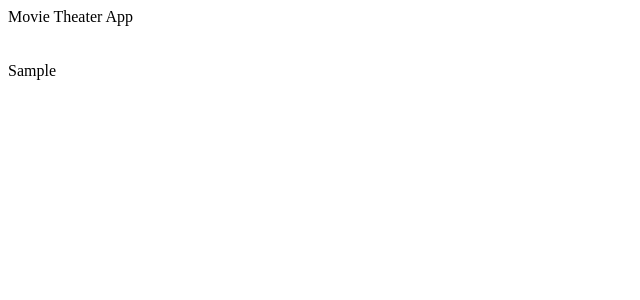
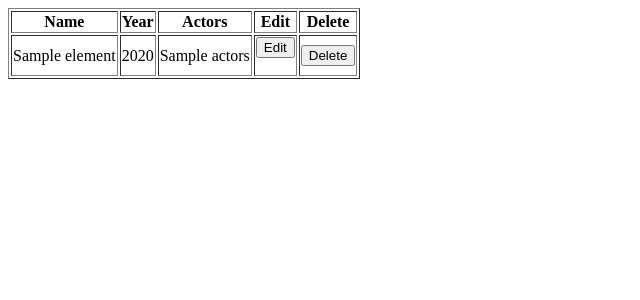
Before and after one commit to BushraRahman/django-project, a Django app: template movie_theater/movies/templates/movies/cookies.html in a window 1280 px wide. Shown: the top 300 px of the page, without its empty margins (0-640 px from the left). Run offline with Django 4.2, Linux system fonts and the light colour scheme; the template is opened without the code that fills it: most values are stand-ins (such as "Sample title", 1, 10 or a date in 2020).

Commit message:
added nonfunctional buttons

```diff
--- a/movie_theater/movie_theater/urls.py
+++ b/movie_theater/movie_theater/urls.py
@@ -20,5 +20,5 @@ from django.conf.urls import include
 
 urlpatterns = [
     path('admin/', admin.site.urls),
-    path('', include("movies.urls"), name="movies"),
+    path('movies', include("movies.urls"), name="movies"),
 ]
--- a/movie_theater/movies/templates/movies/cookies.html
+++ b/movie_theater/movies/templates/movies/cookies.html
@@ -1,4 +1,25 @@
-{% extends "core/base.html" %}
-{% block content %}
-    {{ movie_list }}
-{% endblock content %}
+<table border=1>
+	<tr>
+		<th>Name</th>
+		<th>Year</th>
+		<th>Actors</th>
+		<th>Edit</th>
+		<th>Delete</th>
+	</tr>
+	{% for key, element in movie_list.items %}
+	<tr>
+		<td>{{ element.name }}</td>
+		<td>{{ element.year }}</td>
+		<td>{{ element.actors }}</td>
+		<td>
+			<form action="#" method="post">
+  		{% csrf_token %}
+  	 <input type="submit" class="btn" value="Edit" name="edit {{ key }}">  </td>
+		<td>
+			<form action="#" method="post">
+  		{% csrf_token %}
+  	 <input type="submit" class="btn" value="Delete" name="delete {{ key }}">
+		</td>
+	</tr>
+	{% endfor %}
+</table>
--- a/movie_theater/movies/templates/movies/form.html
+++ b/movie_theater/movies/templates/movies/form.html
@@ -1,4 +1,3 @@
-{% extends "/core/base.html" %}
 <!--so create a html page with url view so you can view the data-->
 <form action="" method="post">
     {% csrf_token %}
--- a/movie_theater/movies/urls.py
+++ b/movie_theater/movies/urls.py
@@ -3,6 +3,6 @@ from django.urls import path
 from . import views
 
 urlpatterns = [
-    path('', views.list, name="list"),
-    path("form", views.create, name="index"),
+    path('/list', views.list, name="list"),
+    path("/form", views.create),
 ]
--- a/movie_theater/movies/views.py
+++ b/movie_theater/movies/views.py
@@ -9,10 +9,10 @@ def list(request):
     movie_list = {}
     response = render(request, "movies/cookies.html")
     if 'movie_list' in movie_cookies:
-        return render(request, "movies/cookies.html", context={'movie_list': request.COOKIES['movie_list']})
+        return render(request, "movies/cookies.html", context={'movie_list': json.loads(request.COOKIES['movie_list']), 'maxID': maxID(json.loads(request.COOKIES['movie_list']))-1})
     else:
         response.set_cookie(key="movie_list", value=movie_list)
-        return render(request, "movies/cookies.html", context={'movie_list': movie_list})
+        return render(request, "movies/cookies.html", context={'movie_list': json.loads(request.COOKIES['movie_list']), 'maxID': maxID(json.loads(request.COOKIES['movie_list']))-1})
 
 def create(request):
     # if this is a POST request we need to process the form data
@@ -45,7 +45,7 @@ def create(request):
     # if a GET (or any other method) we'll create a blank form
     else:
         form = MoviesForm()
-    return render(request, "form.html", {"form": form})
+    return render(request, "movies/form.html", {"form": form})
 
 def maxID(list):
     if len(list) == 0:
```
